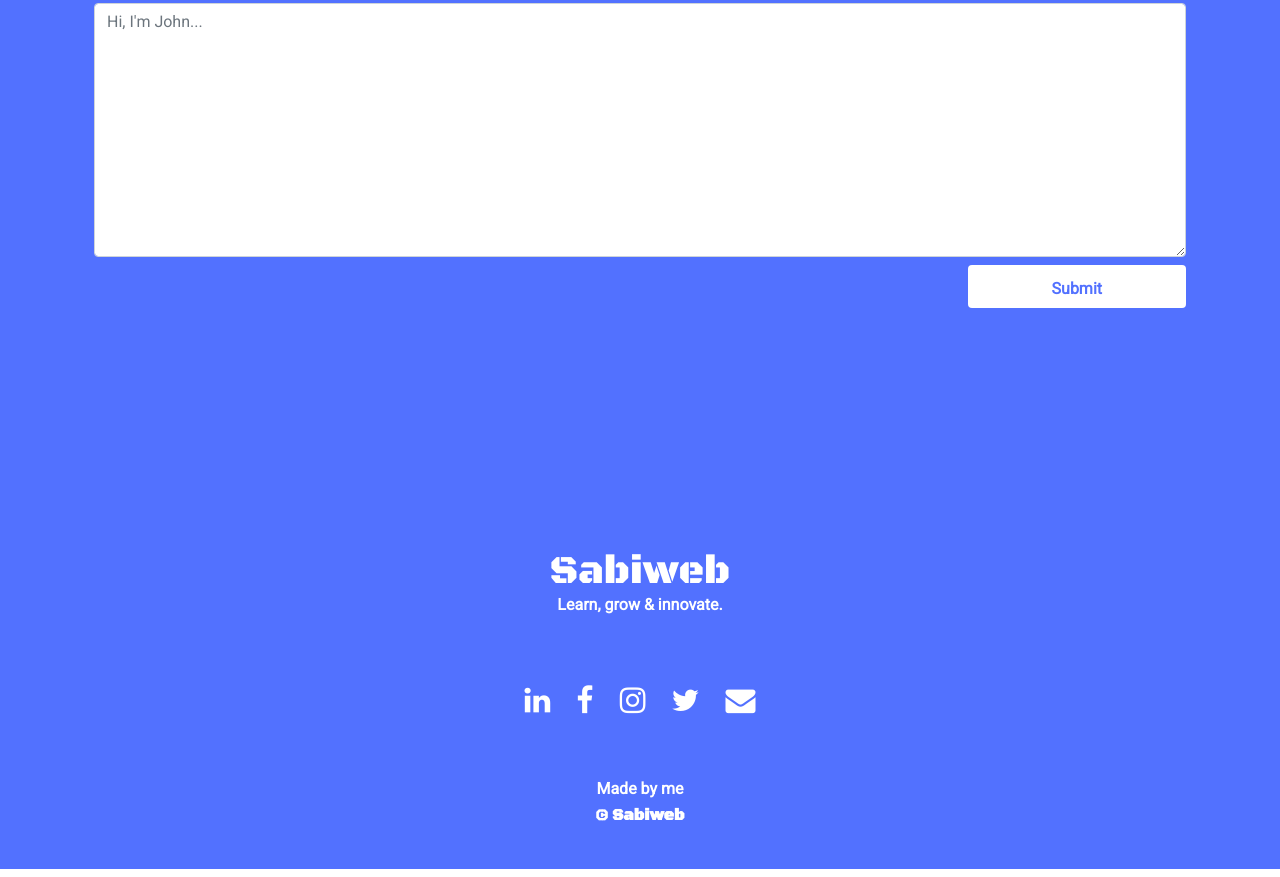
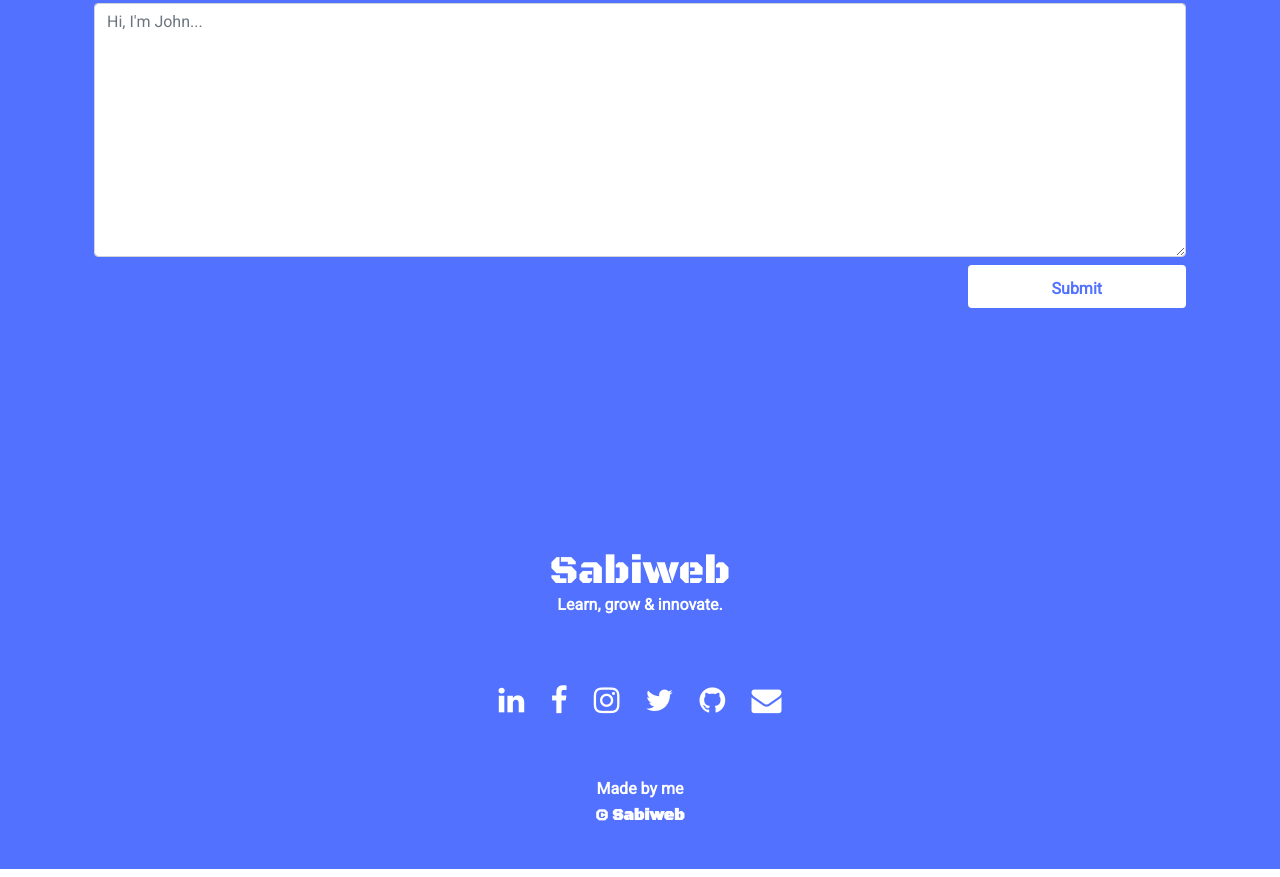
Before and after one commit to cerobucks/first_web_design, a plain HTML site: page index.html in a window 1280 px wide. Shown: the part 2336-3213 px from the top of the page. Drawn offline with nearby package versions, Linux system fonts and the light colour scheme.

Commit message:
Added github icon

```diff
--- a/index.html
+++ b/index.html
@@ -155,6 +155,7 @@
        <a href="https://www.facebook.com/sabiwebs/" target="_blanc"><i class="fa fa-facebook"></i></a>
        <a href="https://www.instagram.com/sabiwebs/" target="_blanc"><i class="fa fa-instagram"></i></a>
        <a href="https://twitter.com/sabiwebs/" target="_blanc"><i class="fa fa-twitter"></i></a>
+       <a href="https://github.com/sabiwebs" target="_blanc"><i class="fa fa-github"></i></a>
        <a href="mailto: info@sabiweb.net" target="_blanc"><i class="fa fa-envelope"></i></a>
        </div>
 
```
